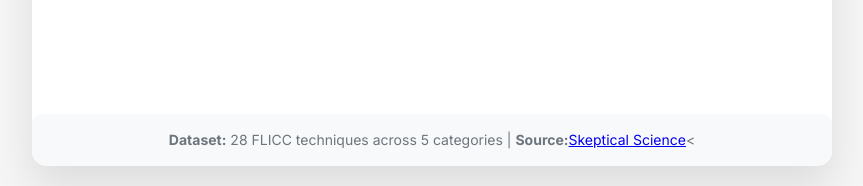
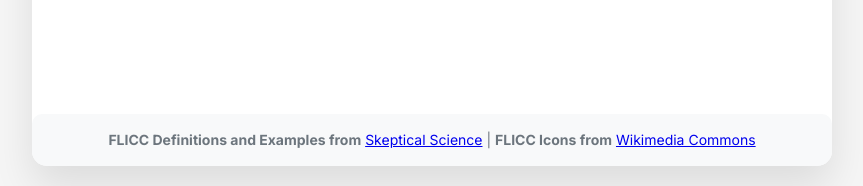
Before and after one commit to laurahelenknight/flicc-tactics-randomizer, a plain HTML site: page index.html in a window 1280 px wide. Shown: the part 701-887 px from the top of the page, without its empty margins (208-1071 px from the left). Drawn offline with Linux system fonts and the light colour scheme.

Commit message:
Update index.html

```diff
--- a/index.html
+++ b/index.html
@@ -390,8 +390,8 @@
         </div>
 
         <div class="stats">
-            <p><strong>Dataset:</strong> 28 FLICC techniques across 5 categories | <strong>Source:</strong><a href="https://skepticalscience.com" target="_blank" rel="noopener">Skeptical Science</a><</p>
-        </div>
+    <p><strong>FLICC Definitions and Examples from</strong> <a href="https://skepticalscience.com" target="_blank" rel="noopener">Skeptical Science</a> | <strong>FLICC Icons from</strong> <a href="https://commons.wikimedia.org/wiki/Category:Logical_fallacy_icons" target="_blank" rel="noopener">Wikimedia Commons</a></p>
+</div>
     </div>
 
     <script>
```
